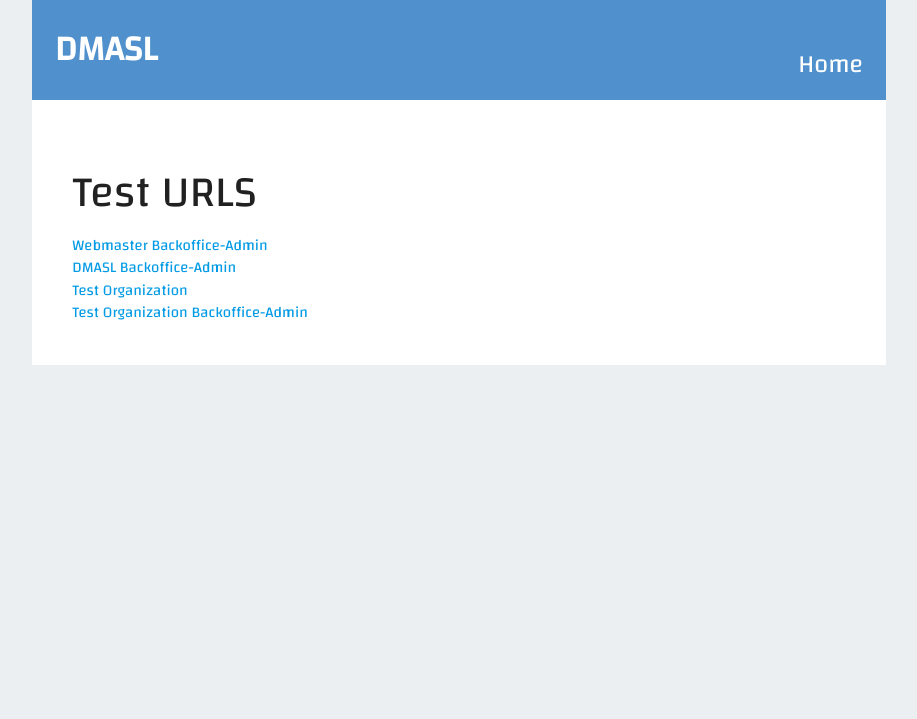
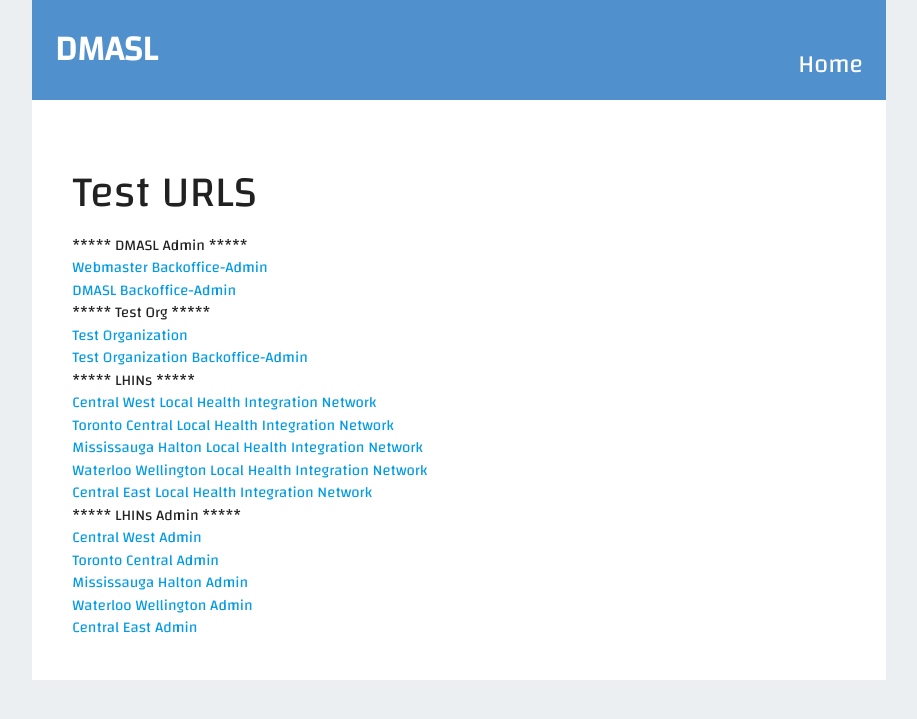
Before and after one commit to vvolfson339/dmasl, a Django app: page / in a window 1280 px wide. Shown: the top 719 px of the page, without its empty margins (181-1098 px from the left). Run offline with Django 3.2, Linux system fonts and the light colour scheme; parts of the project's set-up code (start-up, migrations or seed data) failed here and were passed over.

Commit message:
updates to home page
- fix staff view org page

```diff
--- a/home/templates/home/home.html
+++ b/home/templates/home/home.html
@@ -4,38 +4,34 @@
 
 {% block current_page %}Home{% endblock %}
 
+{% block request.user.logout(request) %}{% endblock %}
+
 {% block body %}
     <div class="col l12 white" style="padding: 20px;">
-
-        {% if request.user.is_authenticated %}
-
-            <p>
-                Logged in USER ID: {{ request.user.username }}
-            </p>
-
-            <br>
-
-            <p>
-                <a class="btn white-text" href="{% url 'home:enrolment-form2' %}">Enrolment Application</a>
-            </p>
-
-            <br>
-
-            <p>
-                <a class="btn white-text red" href="{% url 'home:logout' %}">Logout</a>
-            </p>
-        {% else %}
           <div class="col l12 white" style="padding: 20px;">
             <p>
                 <h3>Test URLS</h3>
                 <ul>
-                  <li><a href="/webmaster_admin">Webmaster Backoffice-Admin</li>
-                  <li><a href="/staff/login">DMASL Backoffice-Admin</li>
-                  <li><a href="/testorg/">Test Organization</li>
-                  <li><a href="/testorg/admin/login">Test Organization Backoffice-Admin</li>
-
+                  <li>***** DMASL Admin *****</li>
+                  <li><a href="/webmaster_admin">Webmaster Backoffice-Admin</a></li>
+                  <li><a href="/staff/login">DMASL Backoffice-Admin</a></li>
+                  <li>***** Test Org *****</li>
+                  <li><a href="/testorg/">Test Organization</a></li>
+                  <li><a href="/testorg/admin/login">Test Organization Backoffice-Admin</a></li>
+                  <li>***** LHINs *****</li>
+                  <li><a href="/cwlhin/">Central West Local Health Integration Network</a></li>
+                  <li><a href="/tclhin/">Toronto Central Local Health Integration Network</a></li>
+                  <li><a href="/mhlhin/">Mississauga Halton Local Health Integration Network</a></li>
+                  <li><a href="/wwlhin/">Waterloo Wellington Local Health Integration Network</a></li>
+                  <li><a href="/celhin/">Central East Local Health Integration Network</a></li>
+                  <li>***** LHINs Admin *****</li>
+                  <li><a href="/cwlhin/admin/login">Central West Admin</a></li>
+                  <li><a href="/tclhin/admin/login">Toronto Central Admin</a></li>
+                  <li><a href="/mhlhin/admin/login">Mississauga Halton Admin</a></li>
+                  <li><a href="/wwlhin/admin/login">Waterloo Wellington Admin</a></li>
+                  <li><a href="/celhin/admin/login">Central East Admin</a></li>
+                </ul>
             </p>
-        {% endif %}
 
     </div>
 {% endblock %}
--- a/staff/templates/staff/view-org.html
+++ b/staff/templates/staff/view-org.html
@@ -55,7 +55,7 @@
                                 <tr>
                                     <td>{{ forloop.counter }}</td>
                                     <td>{{ s_org.org_short_name | lower }}</td>
-                                    <td>{{ s_org.URL | lower }}</td>
+                                    <td>{{ s_org.org_url| lower }}</td>
                                     <td>{{ s_org.org_full_name | title }}</td>
                                     <td>
                                         <a class="btn red" onclick="return confirm('Confirmation: Are you sure you want to delete this org?')" href="{% url 'staff:delete-org' org_id=s_org.id %}" style="margin-right: 20px;">Delete</a>
@@ -94,7 +94,7 @@
                 <tr>
                     <td>{{ forloop.counter }}</td>
                     <td>{{ org.org_short_name | lower }}</td>
-                    <td>{{ org.URL | lower }}</td>
+                    <td>{{ org.org_url | lower }}</td>
                     <td>{{ org.org_full_name | title }}</td>
                     <td>
                         <a class="btn red" onclick="return confirm('Confirmation: Are you sure you want to delete this org?')" href="{% url 'staff:delete-org' org_id=org.id %}" style="margin-right: 20px;">Delete</a>
```
Also changed, not shown: media/org/image/2020/12/30/cwlhin_logo.jpg (added).
